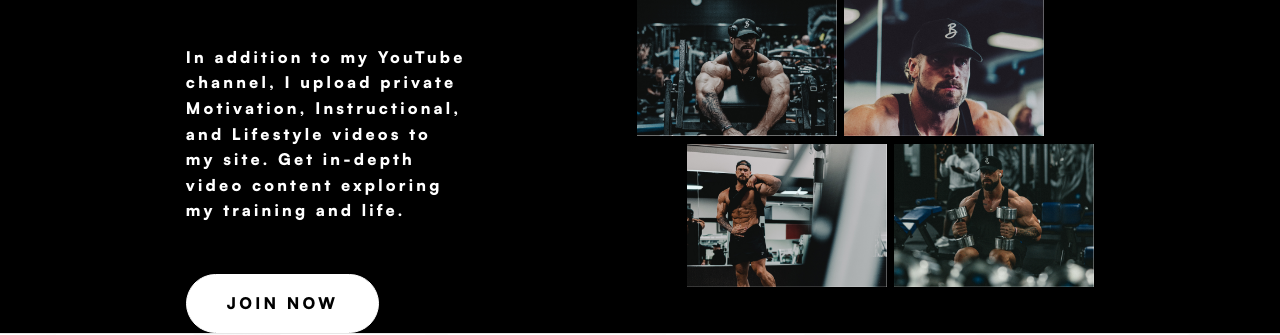
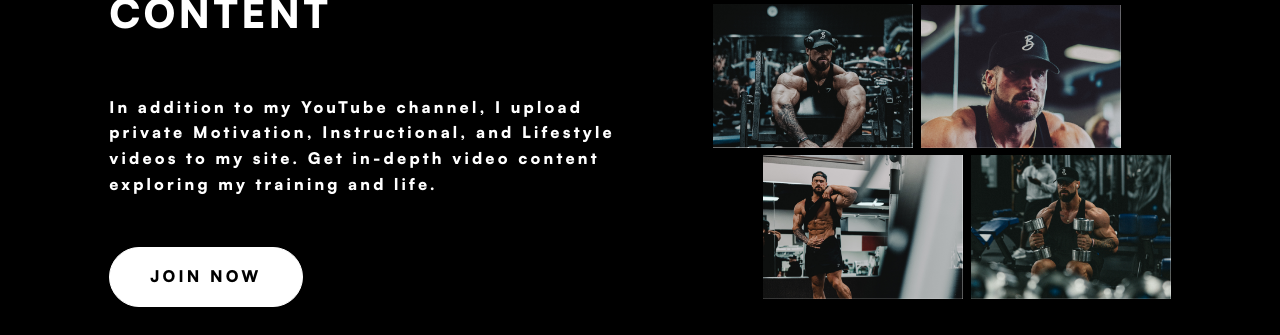
Before and after one commit to Gjadam/Cbum, a website: page fitness-app.html in a window 1280 px wide. Shown: the part 2845-3180 px from the top of the page. Drawn offline with nearby package versions, Linux system fonts and the light colour scheme.

Commit message:
change css fitness-app page

```diff
--- a/css/fitness-app.css
+++ b/css/fitness-app.css
@@ -248,6 +248,7 @@ i {
     justify-content: space-evenly;
     align-items: center;
     flex-wrap: wrap;
+    padding: 5rem 0;
 }
 .membership__left-wrapper {
     display: flex;
@@ -263,7 +264,7 @@ i {
 .membership__text {
     color: var(--primary-color-light);
     font-size: var(--main-QA-gallery-font-size-txt);
-    max-width: 28rem;
+    max-width: 51rem;
     margin: 5rem 0;
 }
 
@@ -309,8 +310,8 @@ i {
     text-align: center;
 }
 .footer__title {
+    font-size: 3.5rem;
     text-align: center;
-    font-size: 3.5rem;
 }
 .footer__links__wrapper {
     display: flex;
```
